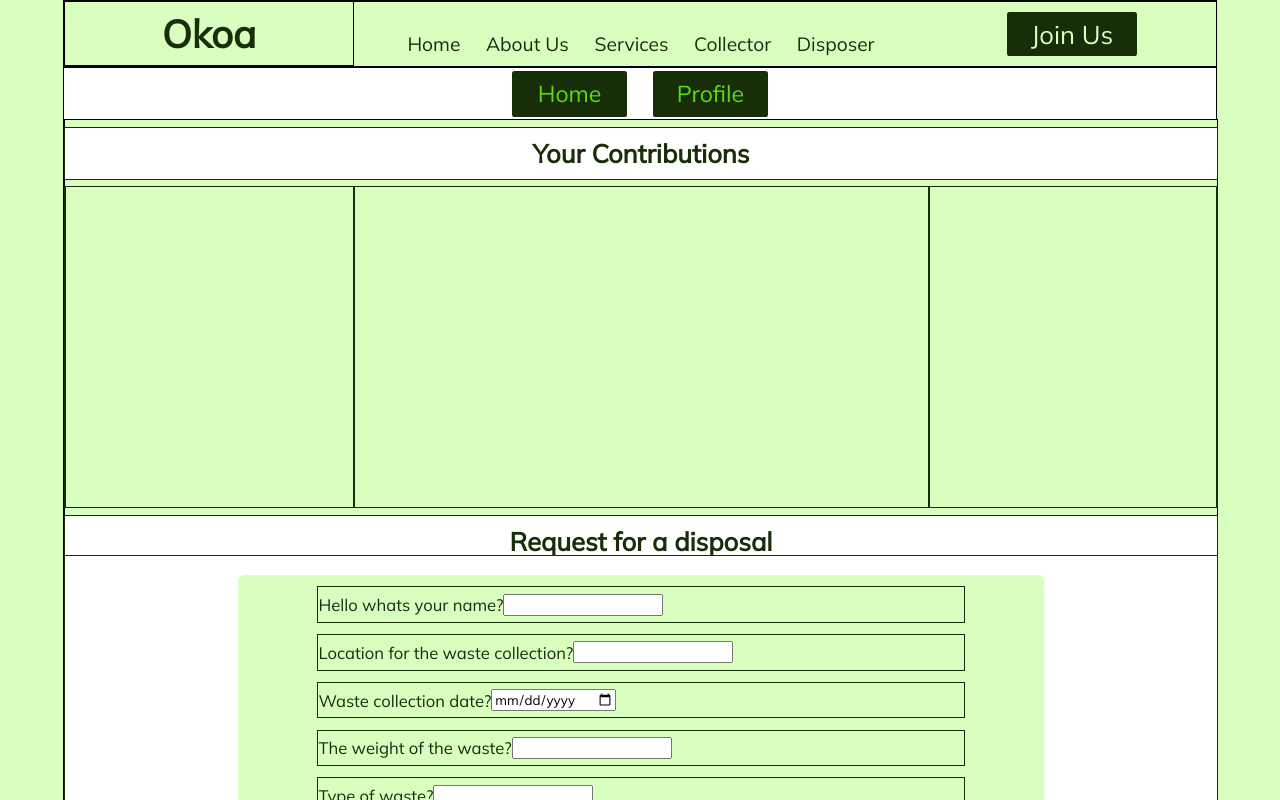
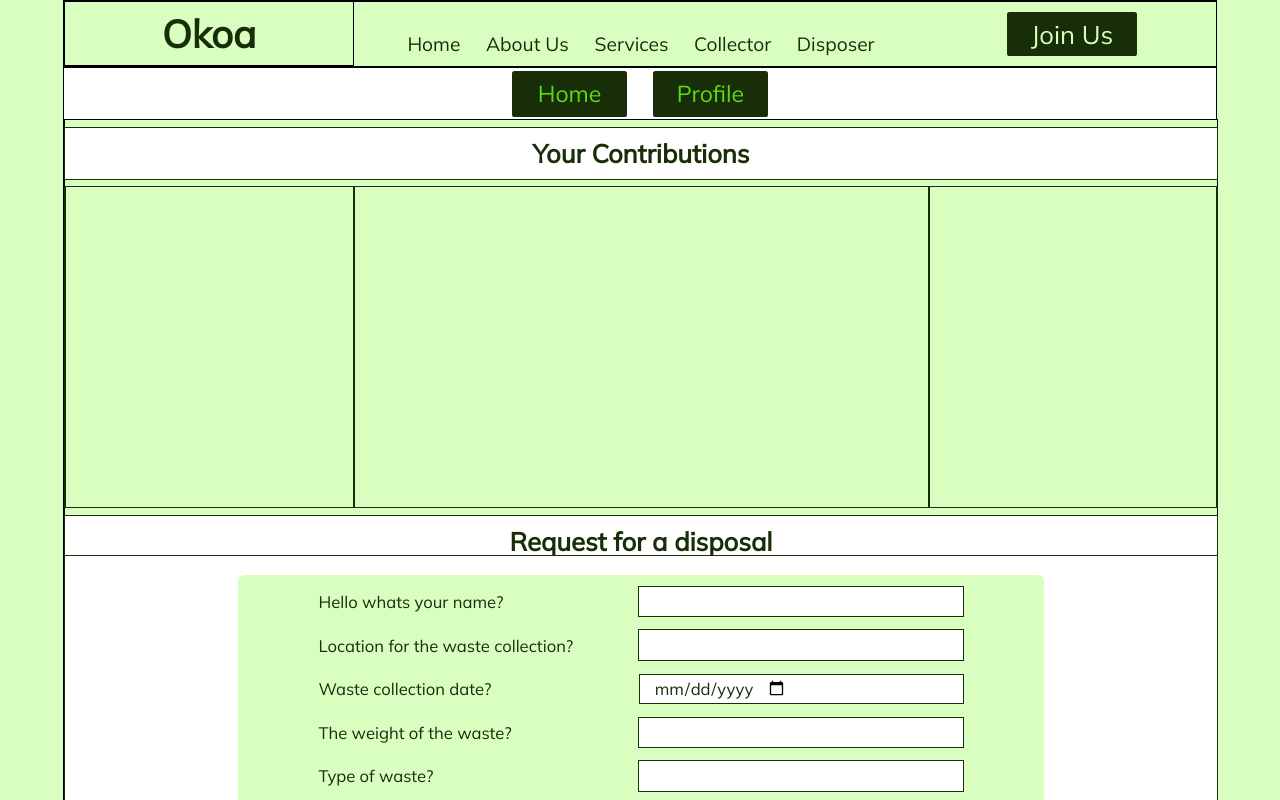
Before and after one commit to MokuaEnock/greenly, a React (Create React App) app: page /disposer in a window 1280 px wide. Shown: the top 800 px of the page. Built offline with nearby package versions, Linux system fonts and the light colour scheme.

Commit message:
plac styling for form

```diff
--- a/src/pages/disposer/DisposerHome.js
+++ b/src/pages/disposer/DisposerHome.js
@@ -49,6 +49,8 @@ export default function DisposerHome() {
             <label>Any additional instructions?</label>
             <input type="text" />
           </span>
+
+          <button type="submit">Place order</button>
         </form>
       </section>
 
--- a/src/pages/disposer/disposer.css
+++ b/src/pages/disposer/disposer.css
@@ -130,17 +130,40 @@ bright : #5EDB12 */
     width: 80%;
     font-size: 1.3vw;
     height: 10%;
-    border: thin solid #172e08;
     display: flex;
     flex-direction: row;
     align-items: center;
-    justify-content: flex-start;
+    justify-content: space-evenly;
 
 }
 
-#disposer-form>form>span>label{}
+#disposer-form>form>span>label{
+    width: 50%;
+    height: 100%;
+    font-size: 1.3vw;
+    display: flex;
+    flex-direction: row;
+    justify-content: flex-start;
+    align-items: center;
+}
 
-#disposer-form>form>span>input{}
+#disposer-form>form>span>input{
+    width: 50%;
+    height: 80%;
+    font-size: 1.3vw;
+    border: thin solid #172e08;
+    color: #172e08;
+    text-align: center;
+    display: flex;
+    flex-direction: row;
+    justify-content: flex-start;
+    align-items: center;
+}
+
+#disposer-form>form>span>input:focus{
+    outline: none;
+}
+
 
 
 /* disposer previous =========================================================== */
```
